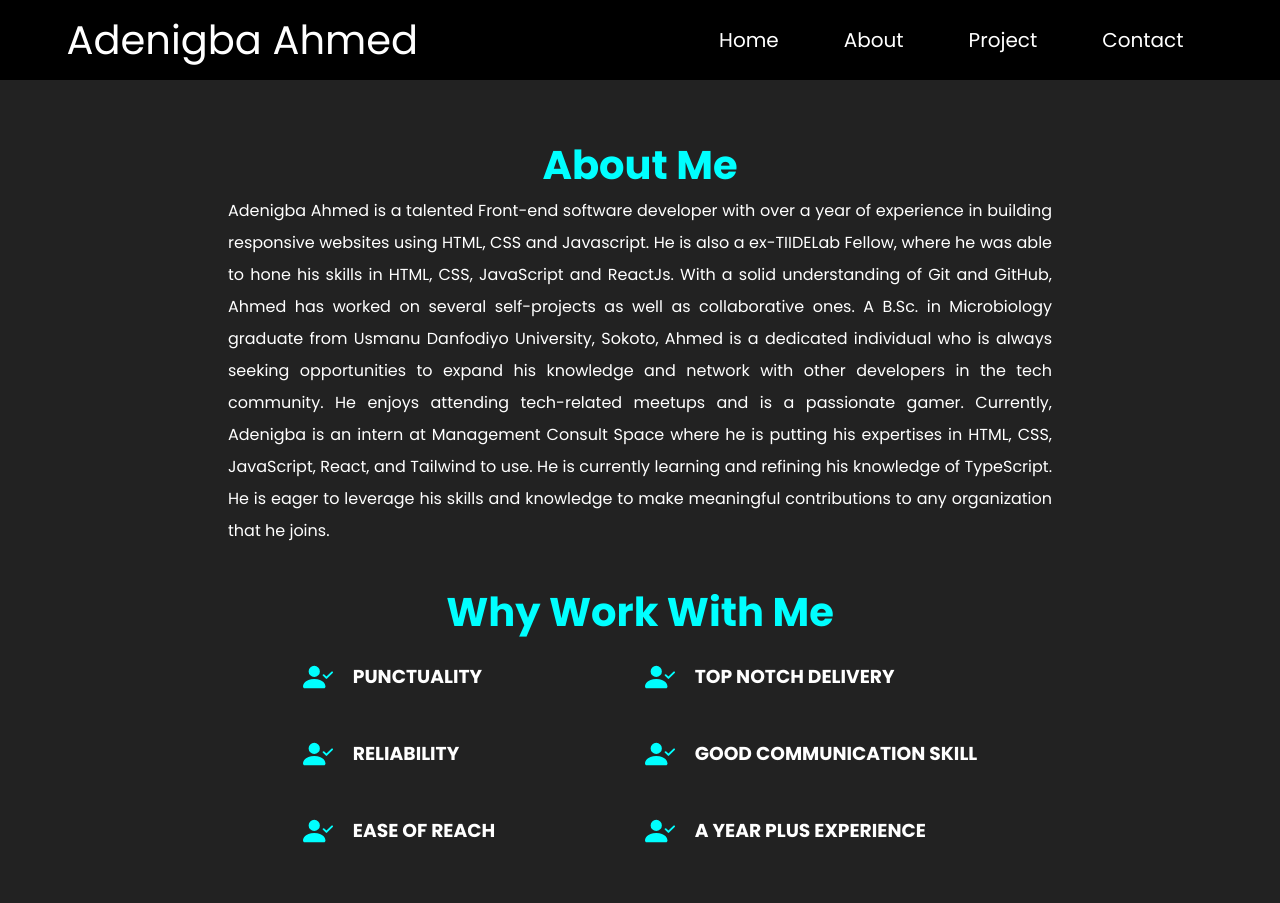
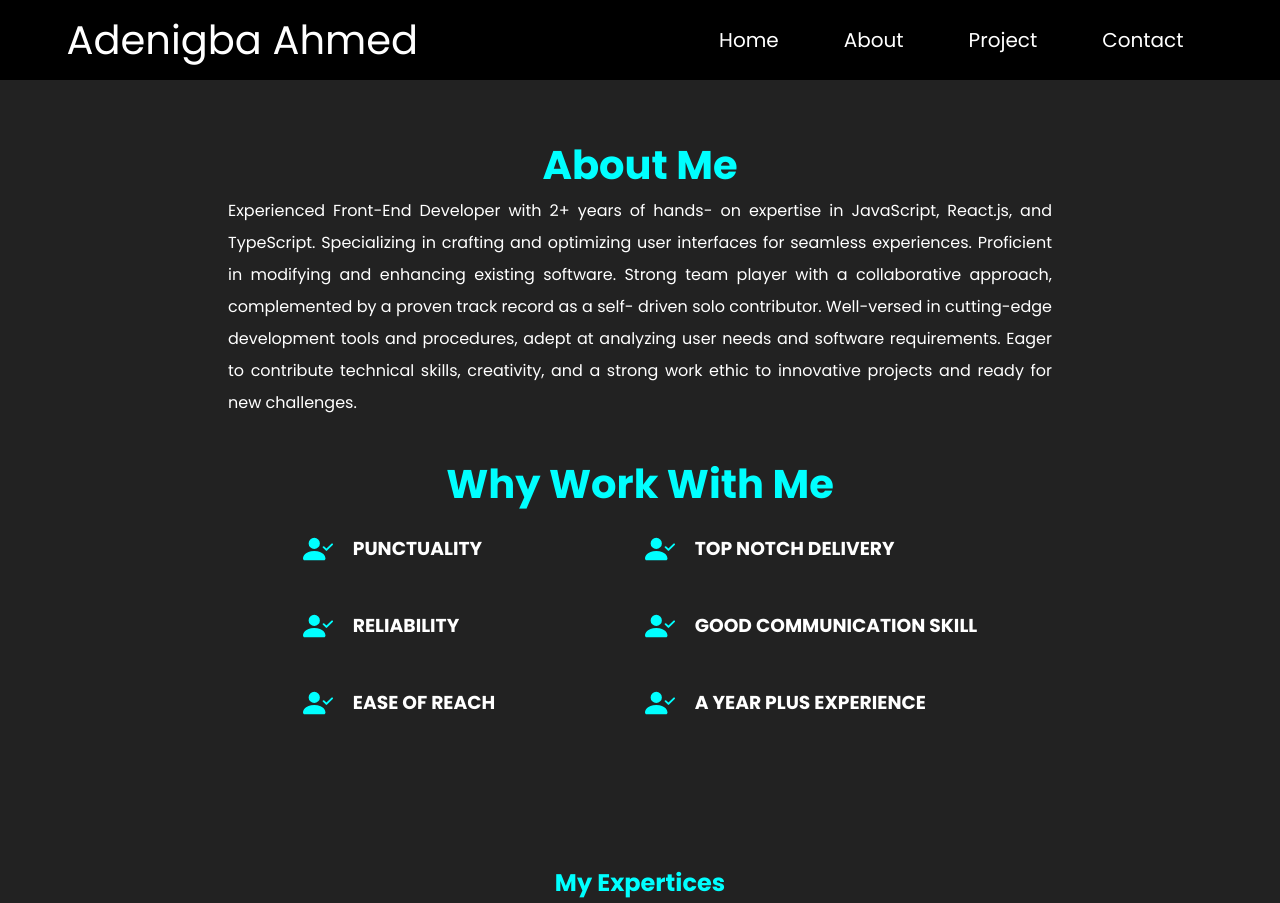
Before and after one commit to alaguton-pako/reBranded, a website: page about.html in a window 1280 px wide. Shown: the top 903 px of the page. Drawn offline with Linux system fonts and the light colour scheme.

Commit message:
updated about us section

```diff
--- a/about.html
+++ b/about.html
@@ -29,11 +29,15 @@
     <section class="forThecontent">
       <h1 class="aboutMeparagraphHeading">About Me</h1>
       <p class="aboutMeparagraph">
-        Adenigba Ahmed is a talented Front-end software developer with over a year of experience in building responsive websites using HTML, CSS and Javascript. He is also a ex-TIIDELab Fellow, where he was able to hone his skills in HTML, CSS, JavaScript and ReactJs. With a solid understanding of Git and GitHub, Ahmed has worked on several self-projects as well as collaborative ones.
-
-A B.Sc. in Microbiology graduate from Usmanu Danfodiyo University, Sokoto, Ahmed is a dedicated individual who is always seeking opportunities to expand his knowledge and network with other developers in the tech community. He enjoys attending tech-related meetups and is a passionate gamer.
-
-Currently, Adenigba is an intern at Management Consult Space where he is putting his expertises in HTML, CSS, JavaScript, React, and Tailwind to use. He is currently learning and refining his knowledge of TypeScript. He is eager to leverage his skills and knowledge to make meaningful contributions to any organization that he joins.
+        Experienced Front-End Developer with 2+ years of hands- on expertise in
+        JavaScript, React.js, and TypeScript. Specializing in crafting and
+        optimizing user interfaces for seamless experiences. Proficient in
+        modifying and enhancing existing software. Strong team player with a
+        collaborative approach, complemented by a proven track record as a self-
+        driven solo contributor. Well-versed in cutting-edge development tools
+        and procedures, adept at analyzing user needs and software requirements.
+        Eager to contribute technical skills, creativity, and a strong work
+        ethic to innovative projects and ready for new challenges.
       </p>
 
       <section class="whyWorkwithMe">
```
